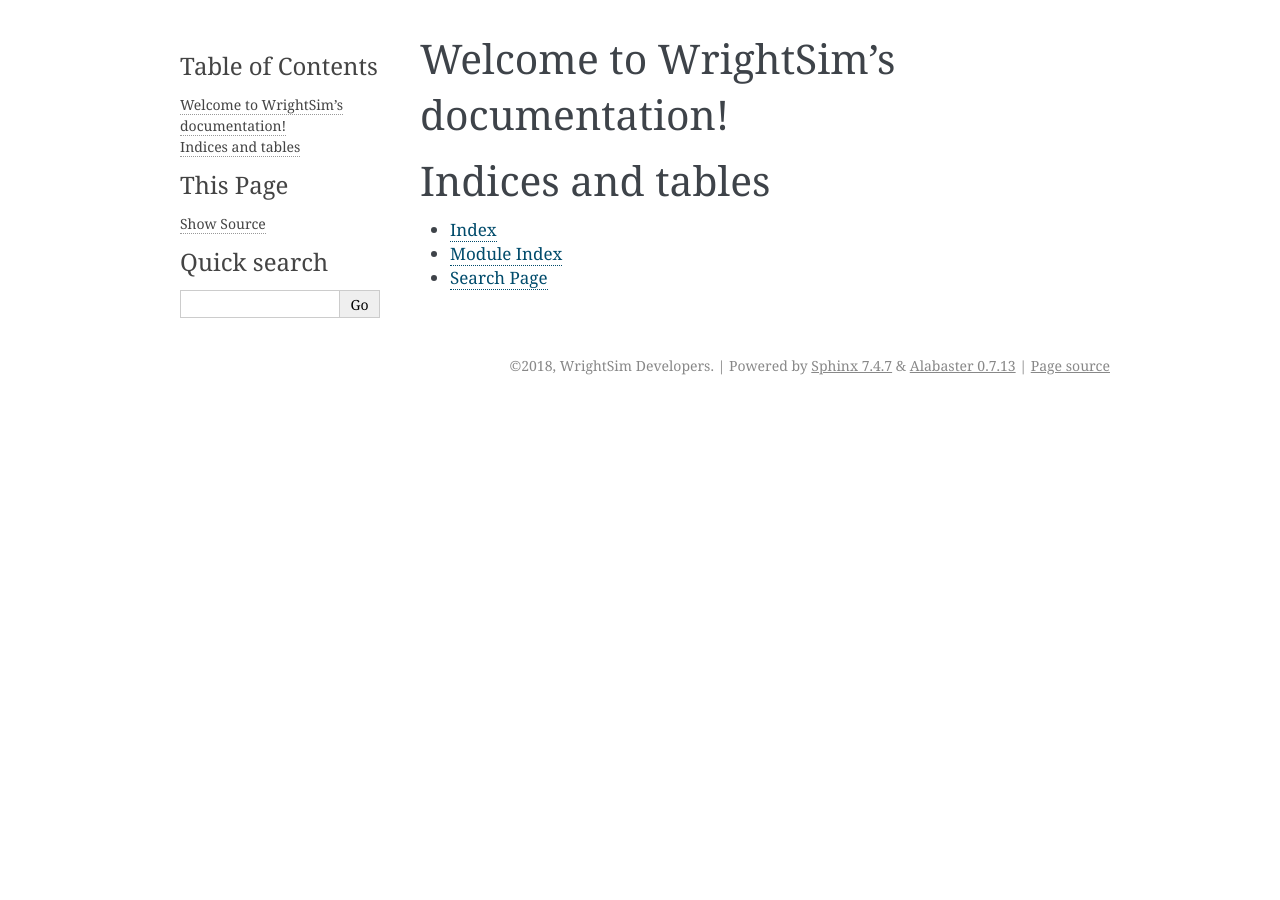
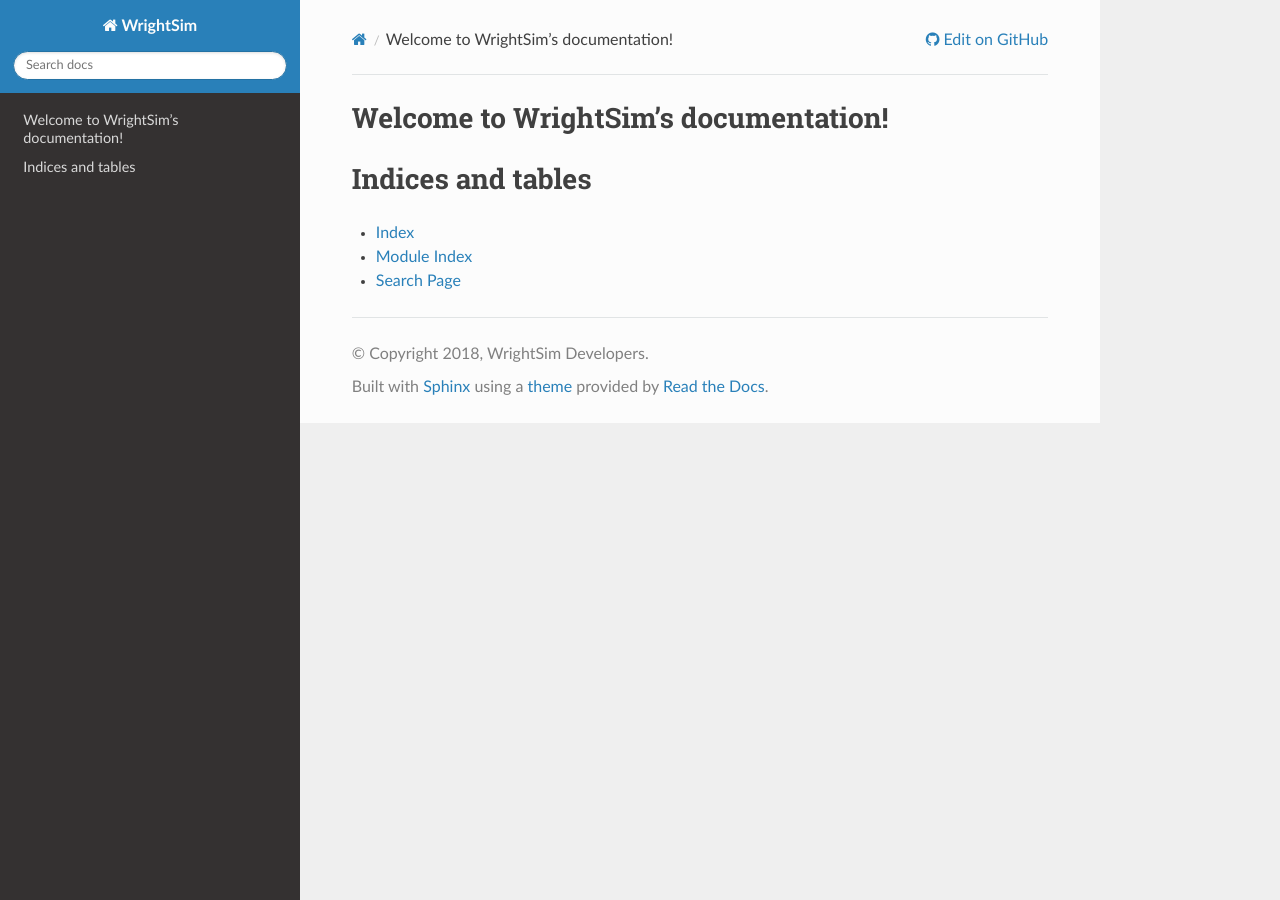
Before and after one commit to wright-group/WrightSim, a Sphinx documentation site: the page built from docs/index.rst, in a window 1280 px wide. Built offline with Sphinx 7.4.7 and the Read the Docs theme 2.0.0, drawn with Linux system fonts in a browser that asks for light colours; some of the changed lines change nothing that is shown.

Commit message:
DOC: Update conf.py

```diff
--- a/docs/conf.py
+++ b/docs/conf.py
@@ -12,21 +12,24 @@
 # add these directories to sys.path here. If the directory is relative to the
 # documentation root, use os.path.abspath to make it absolute, like shown here.
 #
-# import os
-# import sys
-# sys.path.insert(0, os.path.abspath('.'))
+import os
+import sys
+
+sys.path.insert(0, os.path.abspath("."))
+sys.path.insert(0, os.path.abspath("../WrightSim"))
 
 
 # -- Project information -----------------------------------------------------
 
-project = 'WrightSim'
-copyright = '2018, WrightSim Developers'
-author = 'WrightSim Developers'
+project = "WrightSim"
+copyright = "2018, WrightSim Developers"
+author = "WrightSim Developers"
 
 # The short X.Y version
-version = ''
+with open(os.path.join(os.path.dirname(here), "WrightSim", "VERSION")) as version_file:
+    version = version_file.read().strip()
 # The full version, including alpha/beta/rc tags
-release = ''
+release = version
 
 
 # -- General configuration ---------------------------------------------------
@@ -39,23 +42,26 @@ release = ''
 # extensions coming with Sphinx (named 'sphinx.ext.*') or your custom
 # ones.
 extensions = [
-    'sphinx.ext.autodoc',
-    'sphinx.ext.intersphinx',
-    'sphinx.ext.mathjax',
-    'sphinx.ext.viewcode',
+    "sphinx.ext.autodoc",
+    "sphinx.ext.intersphinx",
+    "sphinx.ext.autosummary",
+    "sphinx.ext.mathjax",
+    "sphinx.ext.viewcode",
+    "matplotlib.sphinxext.plot_directive",
+    "sphinx.ext.napoleon",
 ]
 
 # Add any paths that contain templates here, relative to this directory.
-templates_path = ['_templates']
+templates_path = ["_templates"]
 
 # The suffix(es) of source filenames.
 # You can specify multiple suffix as a list of string:
 #
 # source_suffix = ['.rst', '.md']
-source_suffix = '.rst'
+source_suffix = ".rst"
 
 # The master toctree document.
-master_doc = 'index'
+master_doc = "index"
 
 # The language for content autogenerated by Sphinx. Refer to documentation
 # for a list of supported languages.
@@ -67,10 +73,10 @@ language = None
 # List of patterns, relative to source directory, that match files and
 # directories to ignore when looking for source files.
 # This pattern also affects html_static_path and html_extra_path.
-exclude_patterns = ['_build', 'Thumbs.db', '.DS_Store']
+exclude_patterns = ["_build", "Thumbs.db", ".DS_Store"]
 
 # The name of the Pygments (syntax highlighting) style to use.
-pygments_style = None
+pygments_style = "sphinx"
 
 
 # -- Options for HTML output -------------------------------------------------
@@ -78,7 +84,7 @@ pygments_style = None
 # The theme to use for HTML and HTML Help pages.  See the documentation for
 # a list of builtin themes.
 #
-html_theme = 'alabaster'
+html_theme = "sphinx_rtd_theme"
 
 # Theme options are theme-specific and customize the look and feel of a theme
 # further.  For a list of options available for each theme, see the
@@ -86,10 +92,19 @@ html_theme = 'alabaster'
 #
 # html_theme_options = {}
 
+# HTML context adapted from http://docs.readthedocs.io/en/latest/vcs.html
+html_context = {
+    "display_github": True,  # Integrate GitHub
+    "github_user": "wright-group",  # Username
+    "github_repo": "WrightSim",  # Repo name
+    "github_version": "master",  # Version
+    "conf_py_path": "/docs/",  # Path in the checkout to the docs root
+}
+
 # Add any paths that contain custom static files (such as style sheets) here,
 # relative to this directory. They are copied after the builtin static files,
 # so a file named "default.css" will overwrite the builtin "default.css".
-html_static_path = ['_static']
+html_static_path = ["_static"]
 
 # Custom sidebar templates, must be a dictionary that maps document names
 # to template names.
@@ -105,7 +120,7 @@ html_static_path = ['_static']
 # -- Options for HTMLHelp output ---------------------------------------------
 
 # Output file base name for HTML help builder.
-htmlhelp_basename = 'WrightSimdoc'
+htmlhelp_basename = "WrightSimdoc"
 
 
 # -- Options for LaTeX output ------------------------------------------------
@@ -114,15 +129,12 @@ latex_elements = {
     # The paper size ('letterpaper' or 'a4paper').
     #
     # 'papersize': 'letterpaper',
-
     # The font size ('10pt', '11pt' or '12pt').
     #
     # 'pointsize': '10pt',
-
     # Additional stuff for the LaTeX preamble.
     #
     # 'preamble': '',
-
     # Latex figure (float) alignment
     #
     # 'figure_align': 'htbp',
@@ -132,8 +144,7 @@ latex_elements = {
 # (source start file, target name, title,
 #  author, documentclass [howto, manual, or own class]).
 latex_documents = [
-    (master_doc, 'WrightSim.tex', 'WrightSim Documentation',
-     'WrightSim Developers', 'manual'),
+    (master_doc, "WrightSim.tex", "WrightSim Documentation", "WrightSim Developers", "manual")
 ]
 
 
@@ -141,10 +152,7 @@ latex_documents = [
 
 # One entry per manual page. List of tuples
 # (source start file, name, description, authors, manual section).
-man_pages = [
-    (master_doc, 'wrightsim', 'WrightSim Documentation',
-     [author], 1)
-]
+man_pages = [(master_doc, "wrightsim", "WrightSim Documentation", [author], 1)]
 
 
 # -- Options for Texinfo output ----------------------------------------------
@@ -153,9 +161,15 @@ man_pages = [
 # (source start file, target name, title, author,
 #  dir menu entry, description, category)
 texinfo_documents = [
-    (master_doc, 'WrightSim', 'WrightSim Documentation',
-     author, 'WrightSim', 'One line description of project.',
-     'Miscellaneous'),
+    (
+        master_doc,
+        "WrightSim",
+        "WrightSim Documentation",
+        author,
+        "WrightSim",
+        "One line description of project.",
+        "Miscellaneous",
+    )
 ]
 
 
@@ -174,12 +188,46 @@ epub_title = project
 # epub_uid = ''
 
 # A list of files that should not be packed into the epub file.
-epub_exclude_files = ['search.html']
+epub_exclude_files = ["search.html"]
 
 
 # -- Extension configuration -------------------------------------------------
 
+# --- plots --------------------------------------------------------------------------------------
+
+
+plot_pre_code = """
+import numpy as np
+np.random.seed(0)
+"""
+
+plot_include_source = True
+plot_formats = [("png", 100), "pdf"]
+
+phi = (math.sqrt(5) + 1) / 2
+
+plot_rcparams = {
+    "font.size": 8,
+    "axes.titlesize": 8,
+    "axes.labelsize": 8,
+    "xtick.labelsize": 8,
+    "ytick.labelsize": 8,
+    "legend.fontsize": 8,
+    "figure.figsize": (3 * phi, 3),
+    "figure.subplot.bottom": 0.2,
+    "figure.subplot.left": 0.2,
+    "figure.subplot.right": 0.9,
+    "figure.subplot.top": 0.85,
+    "figure.subplot.wspace": 0.4,
+    "text.usetex": False,
+}
+
+
 # -- Options for intersphinx extension ---------------------------------------
 
-# Example configuration for intersphinx: refer to the Python standard library.
-intersphinx_mapping = {'https://docs.python.org/': None}
+intersphinx_mapping = {
+    "python": ("https://docs.python.org/3", None),
+    "scipy": ("https://docs.scipy.org/doc/scipy/reference", None),
+    "matplotlib": ("http://matplotlib.org", None),
+    "numpy": ("https://docs.scipy.org/doc/numpy/", None),
+}
```
